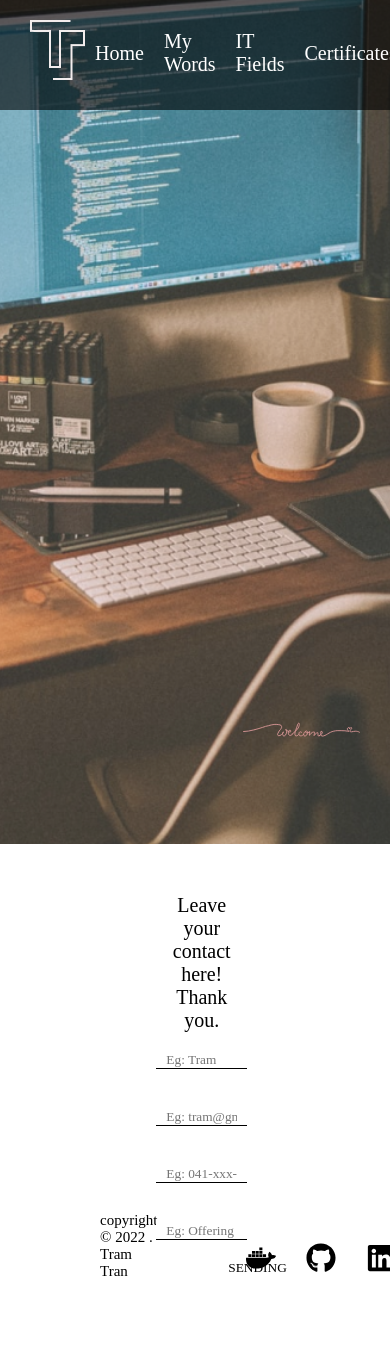
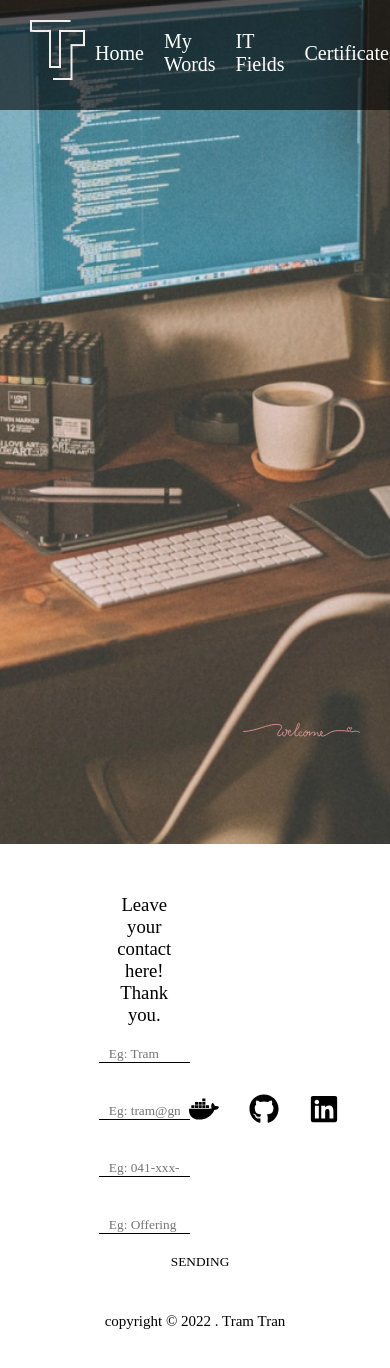
Before and after one commit to tramtran0497/Portfolio-CV-Official, a React (Create React App) app: page / in a window 390 px wide. Shown: the top 1368 px of the page. Before the commit the page ends 1330 px from the top, so only its background shows below. Built offline with nearby package versions, Linux system fonts and the light colour scheme; no server answers; a web font is replaced by a local one.

Commit message:
Responsive web design for Footer

```diff
--- a/src/components/footer/Footer.tsx
+++ b/src/components/footer/Footer.tsx
@@ -62,7 +62,9 @@ const Footer: React.FunctionComponent<FooterProps> = () => {
             <AiOutlineCheckCircle style={{ margin: '20px 10px' }} />
             Thanks for sending your words to me! I contact you as soon as possible.
           </Success>
-        ) : null}
+        ) : (
+          <Success></Success>
+        )}
       </Contact>
       <Social>
         <a href="https://hub.docker.com/u/tramtran0497" target="_blank" rel="noreferrer">
--- a/src/components/footer/styles.tsx
+++ b/src/components/footer/styles.tsx
@@ -2,16 +2,41 @@ import styled from 'styled-components';
 
 export const Container = styled.div`
   display: flex;
-  align-items: flex-end;
+  align-items: center;
   justify-content: space-around;
   width: calc(100vw - 200px);
   padding: 50px 100px;
+  @media only screen and (min-width: 768px) {
+    width: calc(100vw - 100px);
+    padding: 50px 50px 25px 50px;
+  }
+
+  @media only screen and (min-width: 992px) {
+    width: calc(100vw - 200px);
+    padding: 50px 100px;
+  }
+
+  @media only screen and (min-width: 1200px) {
+    width: calc(100vw - 200px);
+    padding: 50px 100px;
+  }
 `;
 
 export const Copy = styled.p`
   font-size: 15px;
-  flex: 1;
-  margin: 0;
+  position: absolute;
+  align-self: flex-end;
+  @media only screen and (min-width: 768px) {
+    font-size: 13px;
+  }
+
+  @media only screen and (min-width: 992px) {
+    font-size: 15px;
+  }
+
+  @media only screen and (min-width: 1200px) {
+    font-size: 15px;
+  }
 `;
 
 export const Contact = styled.form`
@@ -26,7 +51,17 @@ export const ContactTitle = styled.h3`
   width: 80%;
   text-align: center;
   font-weight: 300;
-  font-size: 20px;
+  @media only screen and (min-width: 768px) {
+    font-size: 17px;
+  }
+
+  @media only screen and (min-width: 992px) {
+    font-size: 20px;
+  }
+
+  @media only screen and (min-width: 1200px) {
+    font-size: 24px;
+  }
 `;
 
 export const Input = styled.input`
@@ -57,9 +92,27 @@ export const Button = styled.button`
 
 export const Success = styled.p`
   display: flex;
+  height: 56px;
   align-items: center;
   color: green;
   text-align: center;
+  @media only screen and (min-width: 768px) {
+    width: 500px;
+    font-size: 15px;
+    margin-bottom: 10px;
+  }
+
+  @media only screen and (min-width: 992px) {
+    width: 500px;
+    font-size: 15px;
+    margin-bottom: 20px;
+  }
+
+  @media only screen and (min-width: 1200px) {
+    width: 600px;
+    font-size: 18px;
+    margin-bottom: 20px;
+  }
 `;
 
 export const Social = styled.div`
@@ -68,6 +121,17 @@ export const Social = styled.div`
   align-items: center;
   justify-content: center;
   cursor: pointer;
+  @media only screen and (min-width: 768px) {
+    flex-direction: column;
+  }
+
+  @media only screen and (min-width: 992px) {
+    flex-direction: row;
+  }
+
+  @media only screen and (min-width: 1200px) {
+    flex-direction: row;
+  }
 `;
 
 export const SocialItem = styled.div`
@@ -78,4 +142,13 @@ export const SocialItem = styled.div`
   &:hover {
     color: #f8c652;
   }
+  @media only screen and (min-width: 768px) {
+    margin: 20px 0;
+  }
+
+  @media only screen and (min-width: 992px) {
+  }
+
+  @media only screen and (min-width: 1200px) {
+  }
 `;
```
